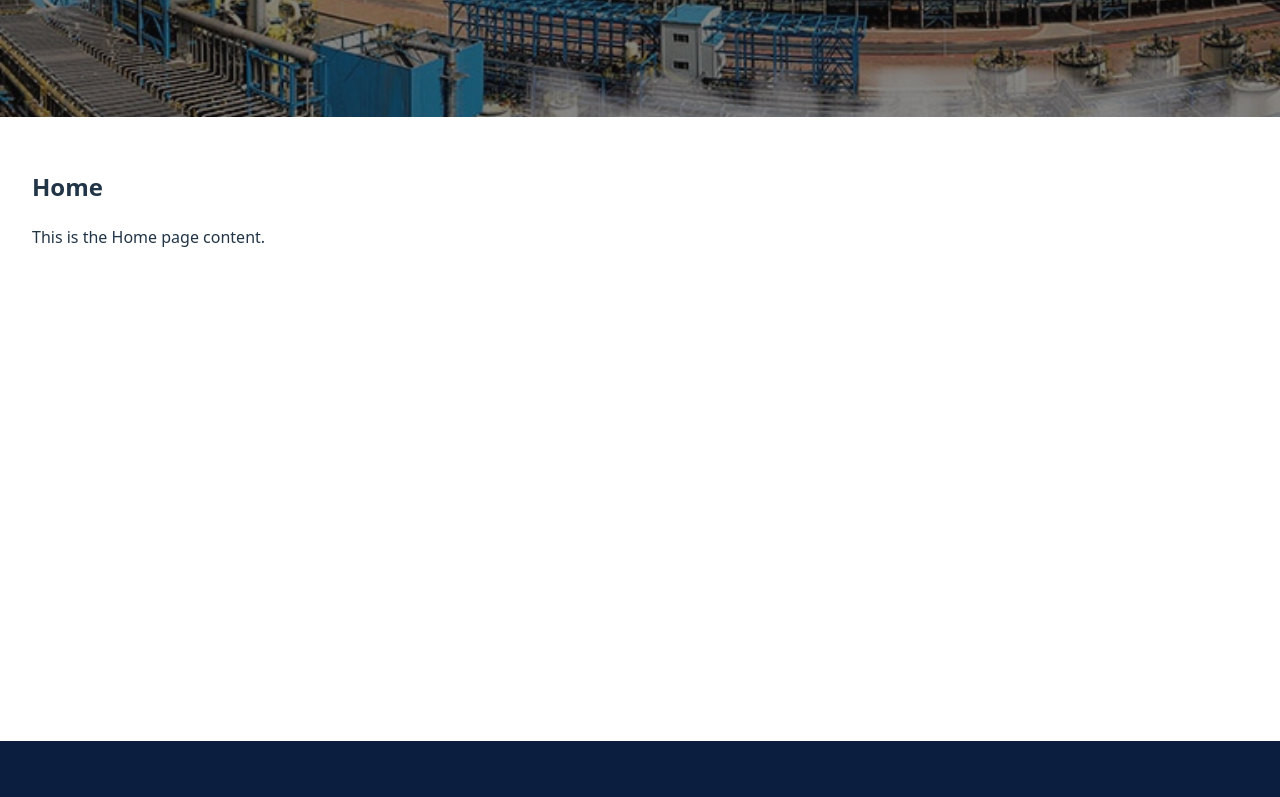
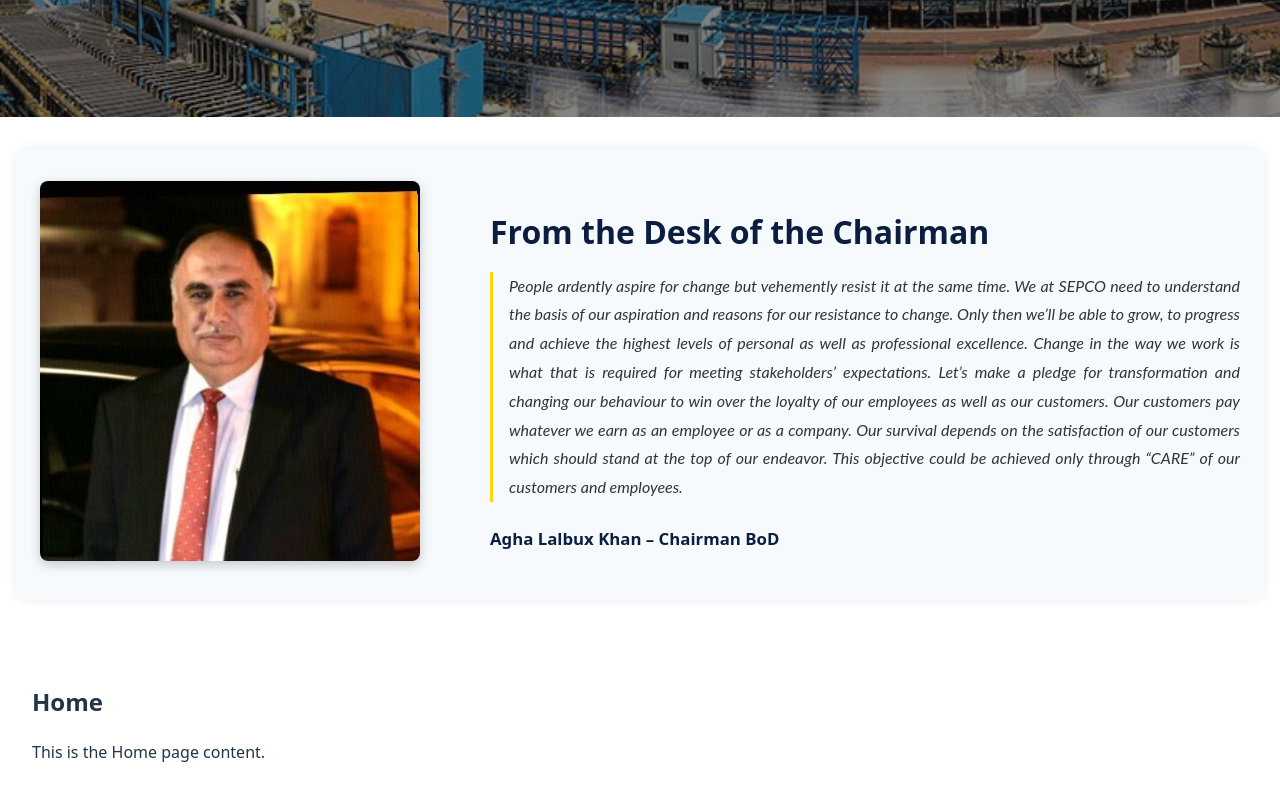
Before and after one commit to KashishTheCoder/Sepco, a React (Vite) app: page / in a window 1280 px wide. Shown: the part 531-1328 px from the top of the page. Built offline with nearby package versions, Linux system fonts and the light colour scheme; grey boxes are pictures that could not be loaded.

Commit message:
Add Chairman Message on Homepage

```diff
--- a/index.html
+++ b/index.html
@@ -3,7 +3,6 @@
 
 <head>
   <meta charset="UTF-8" />
-  <!-- <link rel="icon" type="image/svg+xml" href="/vite.svg" /> -->
   <link rel="icon" type="image/png" href="/sepco_logo.png">
   <meta name="viewport" content="width=device-width, initial-scale=1.0" />
   <title>SEPCO | Home</title>
--- a/src/App.jsx
+++ b/src/App.jsx
@@ -3,6 +3,7 @@
 import Navbar from './components/Navbar';
 import Footer from './components/Footer';
 import Slider from './components/Slider';
+import ChairmanMessage from './components/ChairmanMessage';
 
 // Reusable page component
 const Page = ({ title }) => (
@@ -27,6 +28,7 @@
     <Router>
       <Navbar />
       <Slider />
+      <ChairmanMessage />
 
       {/* Page content */}
       <Routes>
--- /dev/null
+++ b/src/Components/ChairmanMessage.css
@@ -0,0 +1,63 @@
+.chairman-container {
+    display: flex;
+    flex-direction: column;
+    align-items: center;
+    gap: 2rem;
+    padding: 2rem 1.5rem;
+    background-color: #f7fafd;
+    max-width: 1200px;
+    margin: 2rem auto;
+    border-radius: 12px;
+    box-shadow: 0 0 12px rgba(11, 30, 63, 0.08);
+}
+
+.chairman-image img {
+    width: 100%;
+    max-width: 380px;
+    border-radius: 8px;
+    box-shadow: 0 4px 12px rgba(0, 0, 0, 0.2);
+}
+
+.chairman-content {
+    max-width: 750px;
+}
+
+.chairman-title {
+    font-family: 'Noto Sans', sans-serif;
+    font-size: 2rem;
+    color: #0b1e3f;
+    margin-bottom: 1rem;
+}
+
+.chairman-text {
+    font-family: 'Lato', sans-serif;
+    font-size: 1rem;
+    line-height: 1.8;
+    color: #333;
+    margin-bottom: 1.5rem;
+    text-align: justify;
+    border-left: 3px solid #FFD600;
+    /* ⚡ Updated from #0b1e3f */
+    padding-left: 1rem;
+}
+
+.chairman-name {
+    font-weight: 700;
+    color: #0b1e3f;
+    font-size: 1.05rem;
+}
+
+@media (min-width: 768px) {
+    .chairman-container {
+        flex-direction: row;
+        align-items: flex-start;
+    }
+
+    .chairman-image {
+        flex: 1;
+    }
+
+    .chairman-content {
+        flex: 2;
+    }
+}
--- /dev/null
+++ b/src/Components/ChairmanMessage.jsx
@@ -0,0 +1,30 @@
+import React from 'react';
+import './ChairmanMessage.css';
+import chairmanImg from '../assets/chairman.jpg'; // Update the path accordingly
+
+const ChairmanMessage = () => {
+    return (
+        <section className="chairman-container">
+            <div className="chairman-image">
+                <img src={chairmanImg} alt="Chairman BoD" />
+            </div>
+            <div className="chairman-content">
+                <h2 className="chairman-title">From the Desk of the Chairman</h2>
+                <p className="chairman-text">
+                    <em>
+                        People ardently aspire for change but vehemently resist it at the same time.
+                        We at SEPCO need to understand the basis of our aspiration and reasons for our resistance to change.
+                        Only then we’ll be able to grow, to progress and achieve the highest levels of personal as well as professional excellence.
+                        Change in the way we work is what that is required for meeting stakeholders’ expectations. Let’s make a pledge for transformation
+                        and changing our behaviour to win over the loyalty of our employees as well as our customers. Our customers pay whatever we earn as
+                        an employee or as a company. Our survival depends on the satisfaction of our customers which should stand at the top of our endeavor.
+                        This objective could be achieved only through “CARE” of our customers and employees.
+                    </em>
+                </p>
+                <p className="chairman-name">Agha Lalbux Khan – Chairman BoD</p>
+            </div>
+        </section>
+    );
+};
+
+export default ChairmanMessage;
```
Also changed, not shown: src/assets/chairman.jpg (added).
